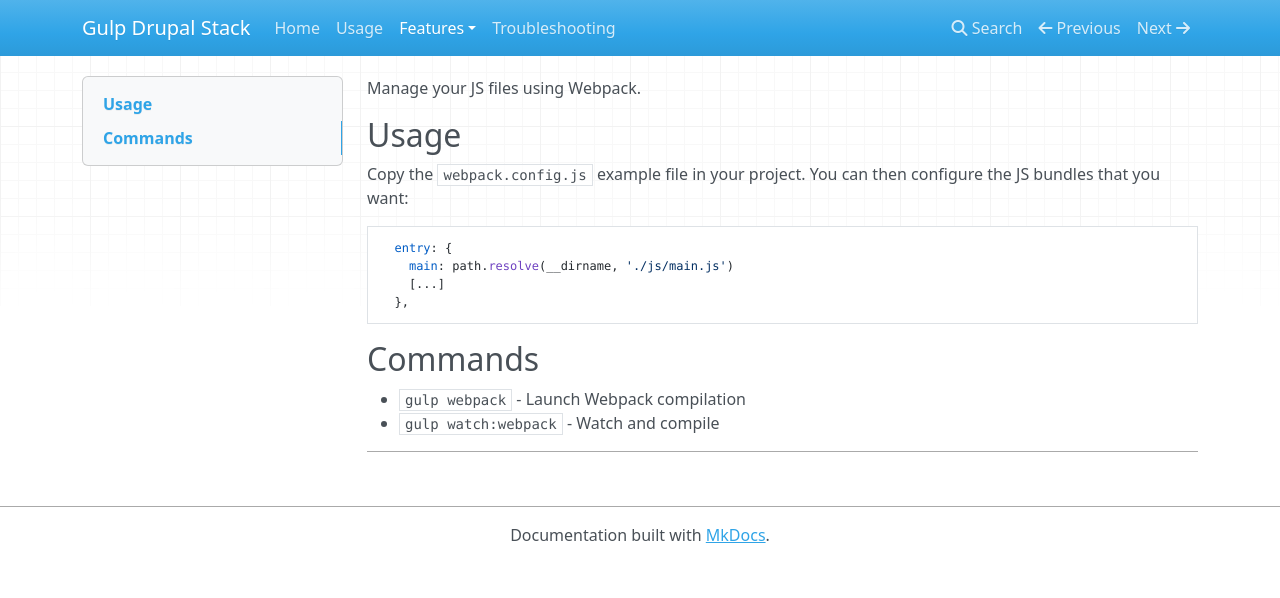
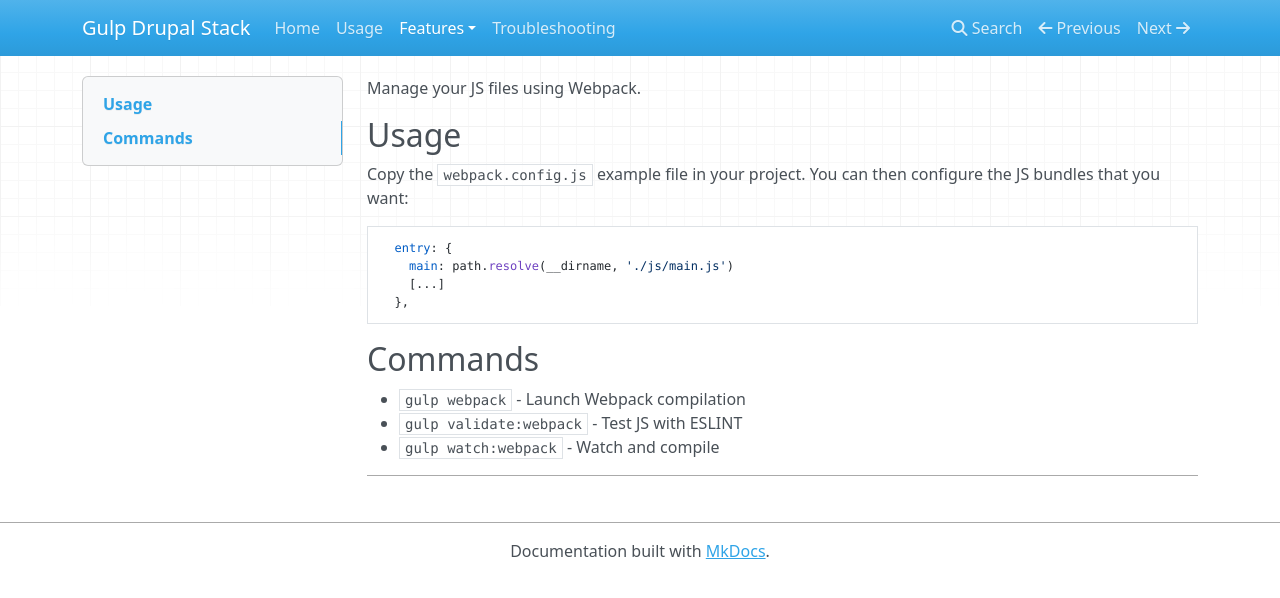
Before and after one commit to ovh/gulp-drupal-stack, an MkDocs documentation site: the page built from docs/features/webpack.md, in a window 1280 px wide. Shown: the top 598 px of the page. Built offline with MkDocs 1.6.1, drawn with Linux system fonts in a browser that asks for light colours; nearby versions of some CDN libraries; old or Windows-style settings are respelled for this version of MkDocs.

Commit message:
fix(docs): add validate:webpack

```diff
--- a/docs/features/webpack.md
+++ b/docs/features/webpack.md
@@ -14,6 +14,7 @@ You can then configure the JS bundles that you want:
 ## Commands
 
 - `gulp webpack` - Launch Webpack compilation
+- `gulp validate:webpack` - Test JS with ESLINT
 - `gulp watch:webpack` - Watch and compile
 
 ---
```
